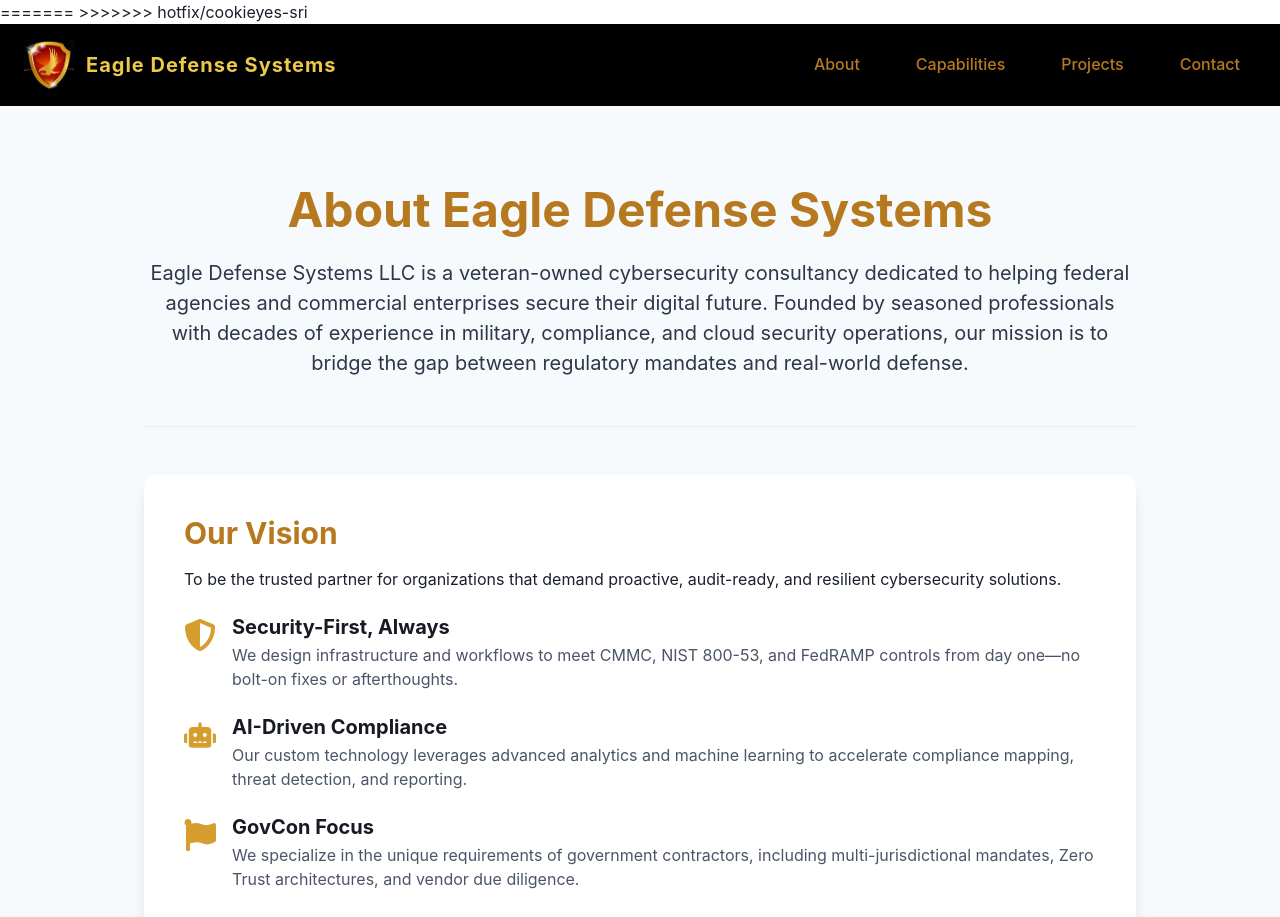
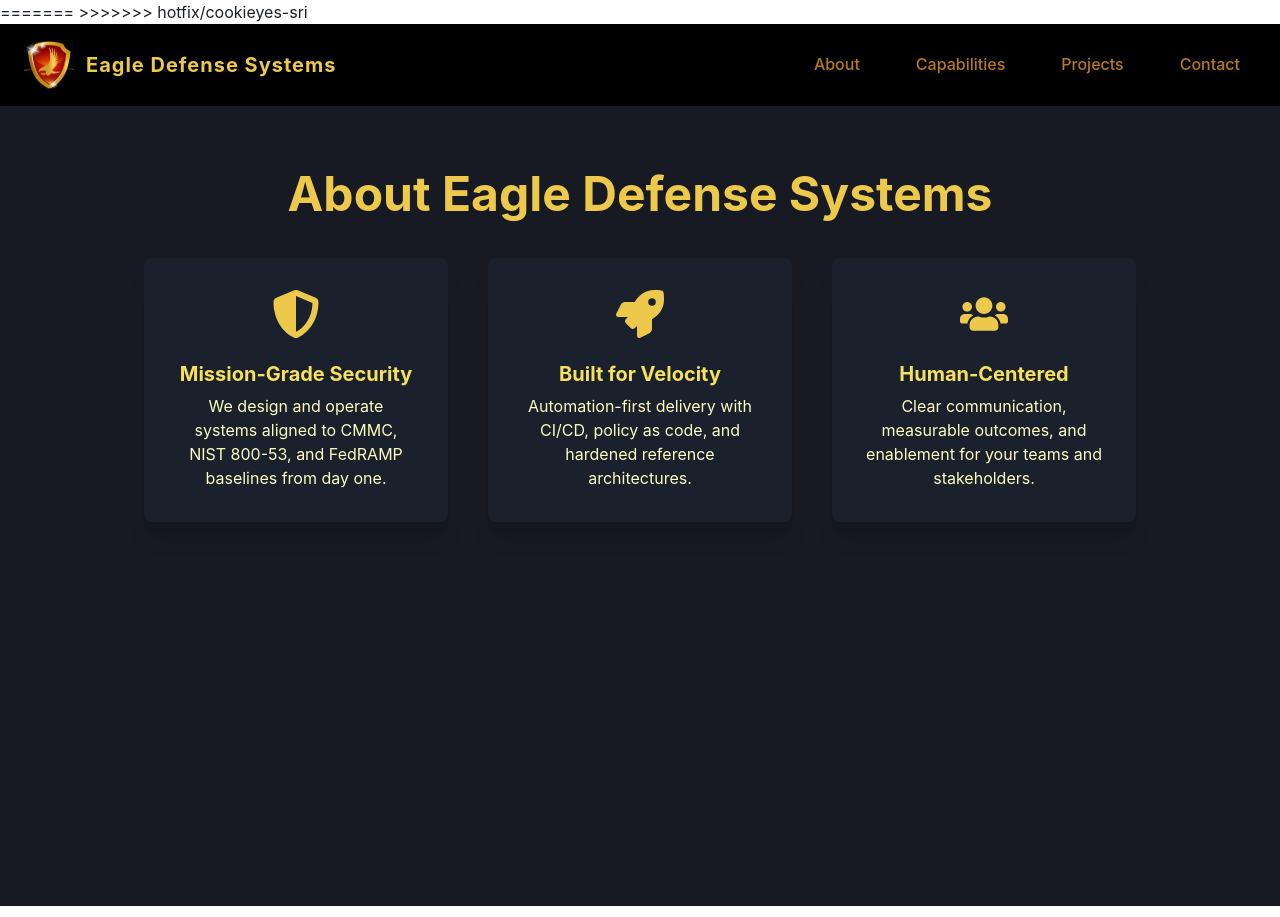
Before and after one commit to securedbyjc/eagledefensesys.tech, a React (Create React App) app: page /about in a window 1280 px wide. Shown: the top 917 px of the page. Built offline with nearby package versions, Linux system fonts and the light colour scheme.

Commit message:
fix(about): type icons as ElementType for Chakra Icon

```diff
--- a/src/pages/About.tsx
+++ b/src/pages/About.tsx
@@ -2,105 +2,70 @@
 import React, { ElementType } from "react";
 import {
   Box,
+  Container,
   Heading,
+  SimpleGrid,
+  Stack,
   Text,
-  Stack,
-  Container,
-  Flex,
-  Divider,
   Icon,
 } from "@chakra-ui/react";
-import { FaShieldAlt, FaRobot, FaUserShield, FaFlag } from "react-icons/fa";
+import { FaShieldAlt, FaRocket, FaUsers } from "react-icons/fa";
 
-const features = [
+type Feature = {
+  title: string;
+  description: string;
+  icon: ElementType; // <- Chakra Icon expects ElementType
+};
+
+const features: Feature[] = [
   {
+    title: "Mission-Grade Security",
+    description:
+      "We design and operate systems aligned to CMMC, NIST 800-53, and FedRAMP baselines from day one.",
     icon: FaShieldAlt,
-    title: "Security-First, Always",
-    desc: "We design infrastructure and workflows to meet CMMC, NIST 800-53, and FedRAMP controls from day one—no bolt-on fixes or afterthoughts.",
   },
   {
-    icon: FaRobot,
-    title: "AI-Driven Compliance",
-    desc: "Our custom technology leverages advanced analytics and machine learning to accelerate compliance mapping, threat detection, and reporting.",
+    title: "Built for Velocity",
+    description:
+      "Automation-first delivery with CI/CD, policy as code, and hardened reference architectures.",
+    icon: FaRocket,
   },
   {
-    icon: FaFlag,
-    title: "GovCon Focus",
-    desc: "We specialize in the unique requirements of government contractors, including multi-jurisdictional mandates, Zero Trust architectures, and vendor due diligence.",
-  },
-  {
-    icon: FaUserShield,
-    title: "Veteran Leadership",
-    desc: "Our team is led by former military leaders who understand mission assurance, risk, and the demands of both public and private sectors.",
+    title: "Human-Centered",
+    description:
+      "Clear communication, measurable outcomes, and enablement for your teams and stakeholders.",
+    icon: FaUsers,
   },
 ];
 
-const About = () => {
-  return (
-    <Box bg="gray.50" minH="100vh" py={{ base: 12, md: 20 }}>
+const About: React.FC = () => (
+  <Box as="section" bg="gray.900" color="yellow.400" py={16} minH="100vh">
     <Container maxW="5xl">
-        <Stack spacing={12}>
-          {/* Title & Mission */}
-          <Stack spacing={6} textAlign="center">
-            <Heading size="2xl" color="yellow.600">
+      <Heading as="h1" size="2xl" mb={10} textAlign="center">
         About Eagle Defense Systems
       </Heading>
-            <Text fontSize={{ base: "lg", md: "xl" }} color="gray.700">
-              Eagle Defense Systems LLC is a veteran-owned cybersecurity consultancy dedicated to helping federal agencies and commercial enterprises secure their digital future. Founded by seasoned professionals with decades of experience in military, compliance, and cloud security operations, our mission is to bridge the gap between regulatory mandates and real-world defense.
-            </Text>
-          </Stack>
 
-          <Divider />
-
-          {/* Vision & Features */}
-          <Box bg="white" borderRadius="xl" boxShadow="lg" p={{ base: 6, md: 10 }}>
-            <Heading as="h2" size="lg" color="yellow.600" mb={4}>
-              Our Vision
-            </Heading>
-            <Text fontSize="md" color="gray.800" mb={6}>
-              To be the trusted partner for organizations that demand proactive, audit-ready, and resilient cybersecurity solutions.
-            </Text>
-
-            <Stack spacing={6}>
+      <SimpleGrid columns={{ base: 1, md: 3 }} spacing={10}>
         {features.map((feature, idx) => (
-                <Flex key={idx} align="flex-start">
-                  <Icon
-                    as={feature.icon as ElementType}
-                    boxSize={8}
-                    color="yellow.500"
-                    mt={1}
-                    mr={4}
-                    aria-hidden
-                  />
-                  <Box>
-                    <Heading as="h3" size="md" color="gray.900" mb={1}>
+          <Stack
+            key={idx}
+            align="center"
+            textAlign="center"
+            bg="gray.800"
+            p={8}
+            borderRadius="lg"
+            boxShadow="xl"
+          >
+            <Icon as={feature.icon} boxSize={12} color="yellow.400" mb={4} />
+            <Heading as="h3" size="md" color="yellow.300">
               {feature.title}
             </Heading>
-                    <Text color="gray.600">{feature.desc}</Text>
-                  </Box>
-                </Flex>
+            <Text color="yellow.100">{feature.description}</Text>
+          </Stack>
         ))}
-            </Stack>
-          </Box>
-
-          <Divider />
-
-          {/* Final Statement */}
-          <Stack textAlign="center" spacing={4}>
-            <Heading as="h2" size="lg" color="yellow.600">
-              Why Choose Eagle Defense Systems?
-            </Heading>
-            <Text fontSize="lg" color="gray.800">
-              We don’t just prepare you for audits—we build your operations to <strong>pass them by design</strong>.
-            </Text>
-            <Text color="gray.700">
-              Whether you’re a startup seeking your first federal contract or a mature enterprise defending your compliance posture, Eagle Defense Systems delivers tailored, scalable, and actionable solutions.
-            </Text>
-          </Stack>
-        </Stack>
+      </SimpleGrid>
     </Container>
   </Box>
 );
-};
 
 export default About;
```
Lines whose indentation alone changed are shown as unchanged.
